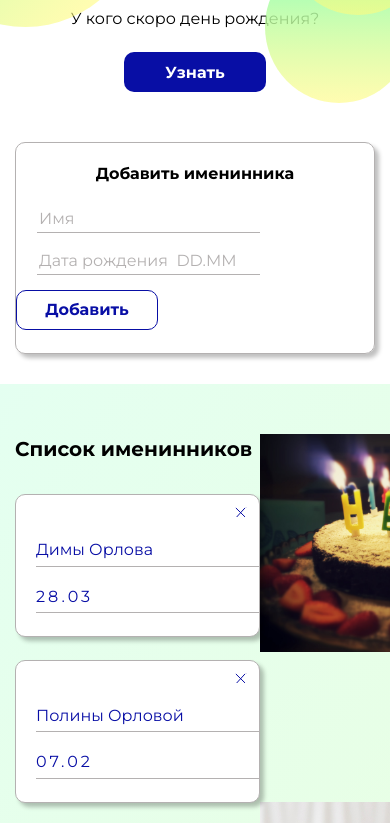
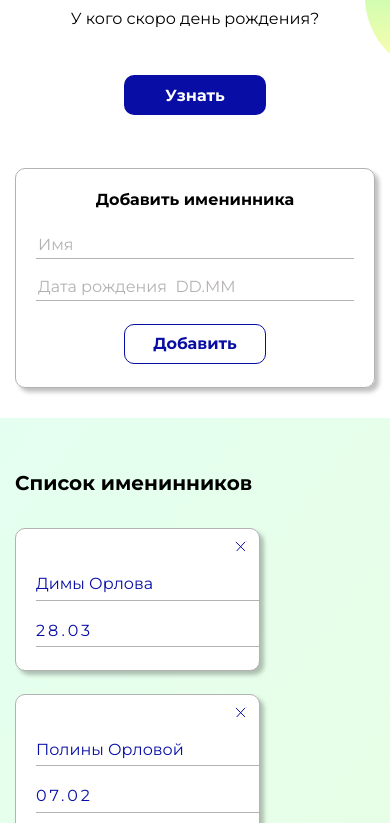
Before and after one commit to LLlutik/birthday, a website built with webpack: page index.html in a window 390 px wide. Shown: the part 247-1070 px from the top of the page. Built offline with Linux system fonts and the light colour scheme.

Commit message:
Finish adaptive

```diff
--- a/main.css
+++ b/main.css
@@ -86,7 +86,10 @@ h1,h2,p{
     font-family: inherit;
     border: none;
     font-size: inherit;
+    /* display: block;
+    width: 100%; */
 }
+
 .check-button{
     background-color: var(--focus-color);
     color: #fff;
@@ -100,7 +103,7 @@ h1,h2,p{
     box-shadow: 4px 4px 4px rgba(0, 0, 0, 0.25);
 }
 .about-birthday__wrapper{
-margin-bottom: 30px;
+    margin-bottom: 30px;
 }
 .about-birthday{
     font-weight: bold;
@@ -215,6 +218,7 @@ margin-bottom: 30px;
 .celebrants-images-block {
     max-width: 510px;
     width: 100%;
+    margin-left: 20px;
 
 
 }
@@ -242,3 +246,48 @@ margin-bottom: 30px;
     display: inline-block;
     margin-left: 30%;
 }
+@media (max-width: 770px) {
+    .header::before{
+        left: -80px;
+    }
+    .header::after{
+        right: -80px;
+    }
+}
+@media (max-width: 600px) {
+    .header::before{
+        top: -12px;
+        left: -100px;
+    }
+    .header::after{
+        top: 35px;
+        right: -100px;
+    }
+    .default-img {
+        display: none
+    }
+}
+@media (max-width: 480px) {
+    .header::before{
+        top: -12px;
+        left: -110px;
+    }
+    .header::after{
+        top: 35px;
+        right: -100px;
+    }
+    .add-celebrant-box__wrapper{
+        display: block;
+        margin: 0 20px;
+    }
+    .add-celebrant-box__input{
+        width: 100%;
+        height: 27px;
+    }
+    .default-button{
+        margin: 23px auto;
+    }
+    .add-celebrant-box__button{
+        display: block;
+    }
+}
```
Also changed, not shown: index.html (+3 -1 lines), build/build.js, build/index.html.
